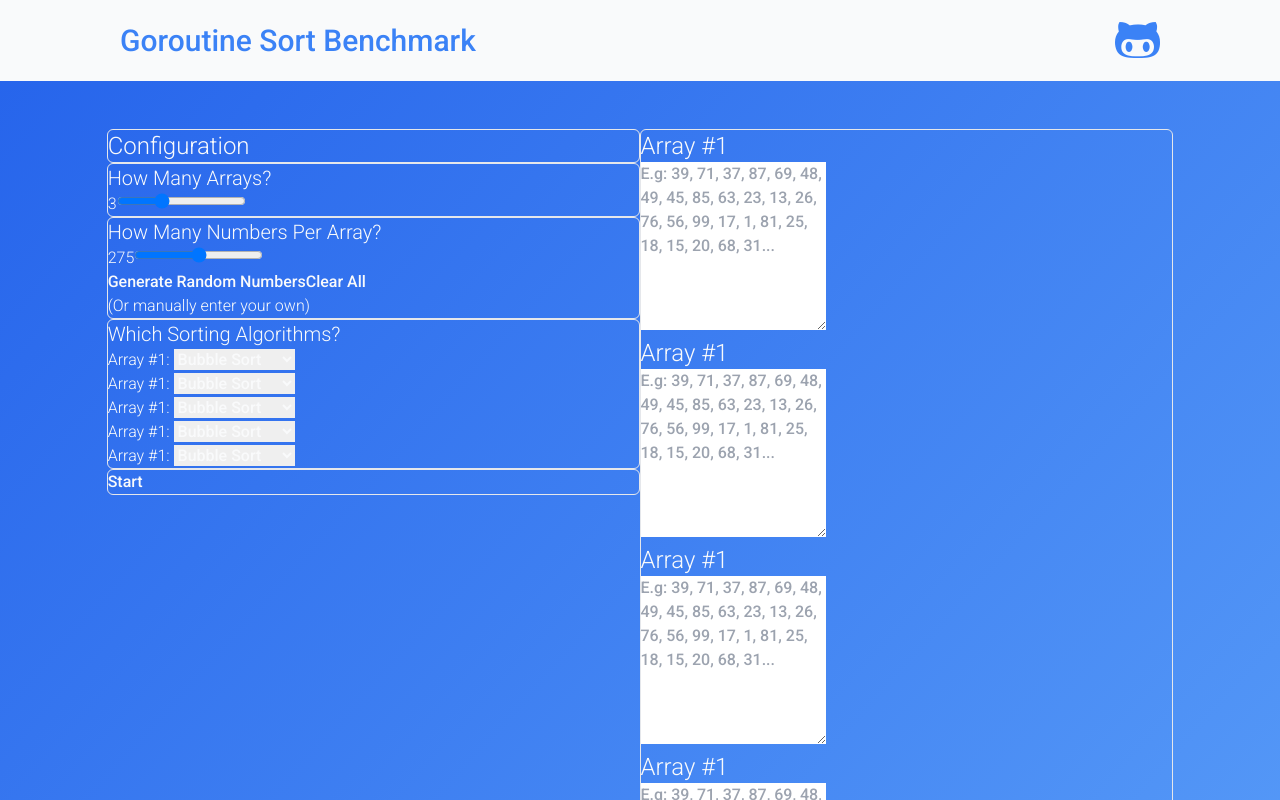
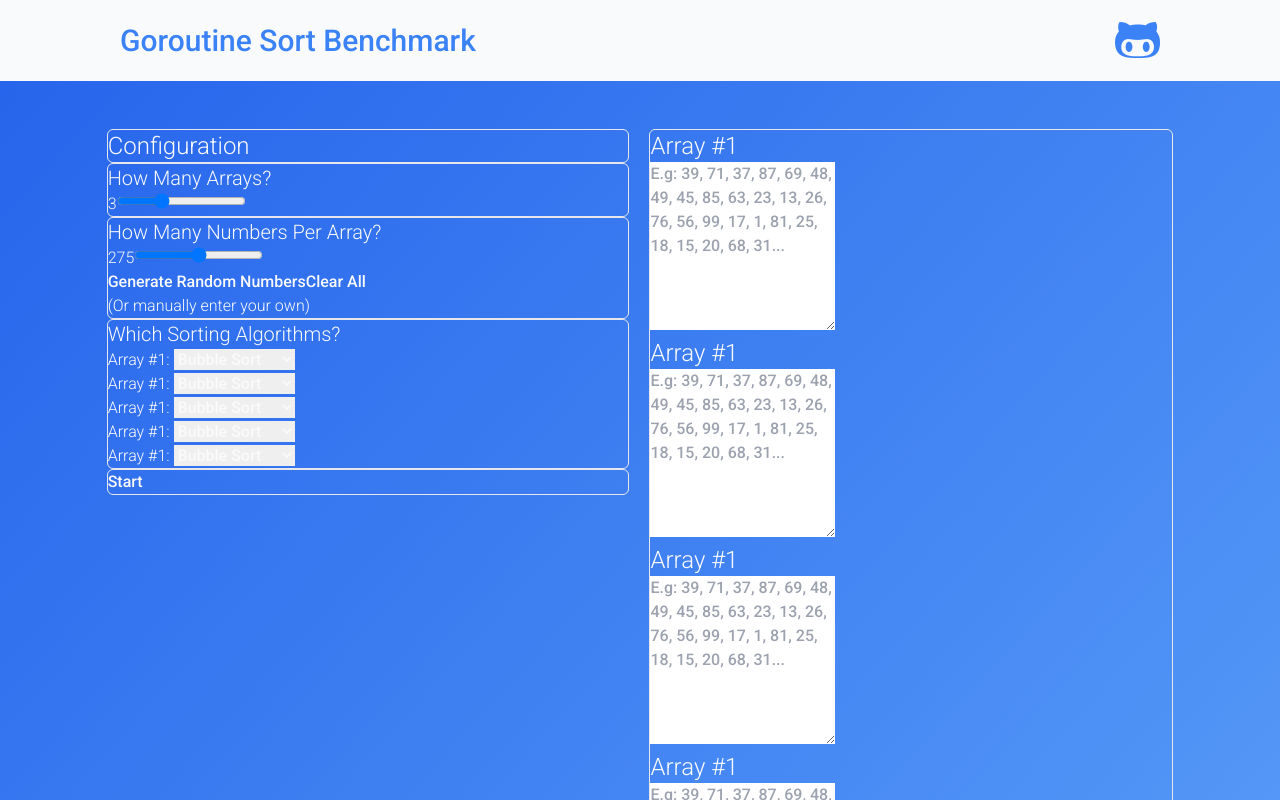
Before and after one commit to shah-a/few2.3-04-final-project, a React (Vite) app: page / in a window 1280 px wide. Shown: the top 800 px of the page. Built offline with nearby package versions, Linux system fonts and the light colour scheme.

Commit message:
Update: adjusted styles

```diff
--- a/src/components/App.jsx
+++ b/src/components/App.jsx
@@ -6,7 +6,7 @@ import Footer from './Footer';
 const App = () => (
   <div className="App min-h-screen flex flex-col bg-gradient-to-tl from-blue-400 to-blue-600 items-center">
     <Header />
-    <main className="my-12 w-5/6 max-w-6xl flex flex-row justify-between">
+    <main className="my-12 w-5/6 max-w-6xl flex flex-row space-x-5">
       <ConfigList />
       <ArrayList />
     </main>
```
